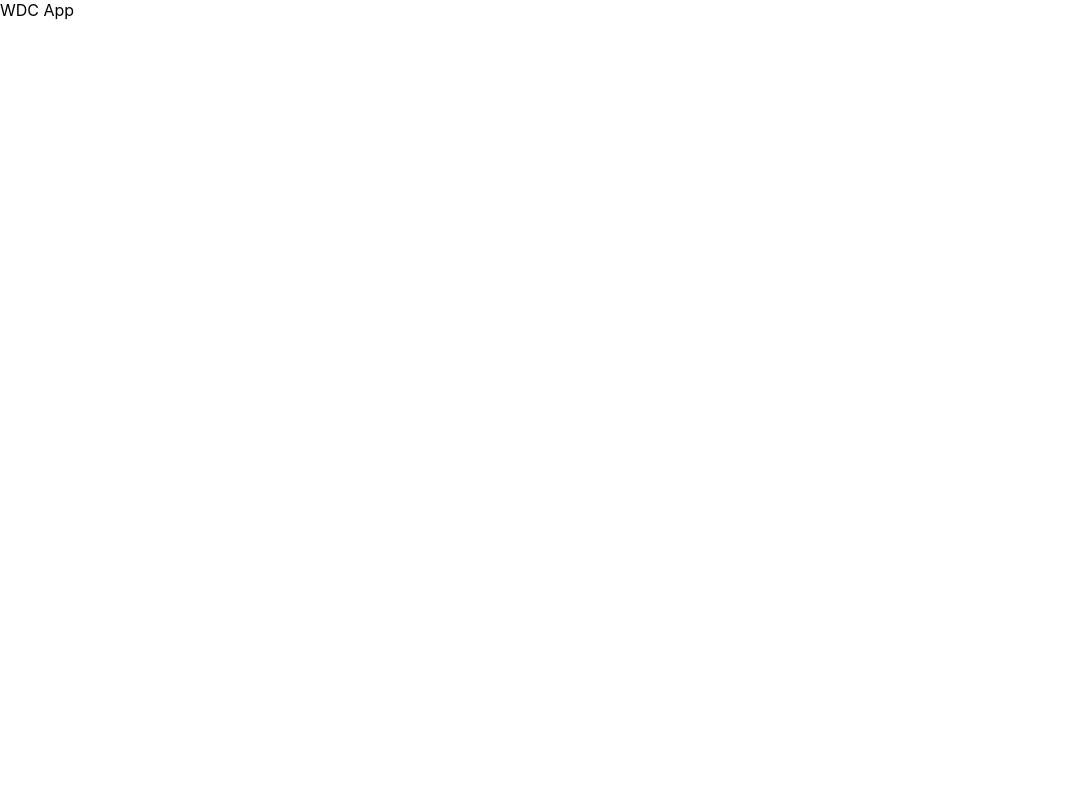
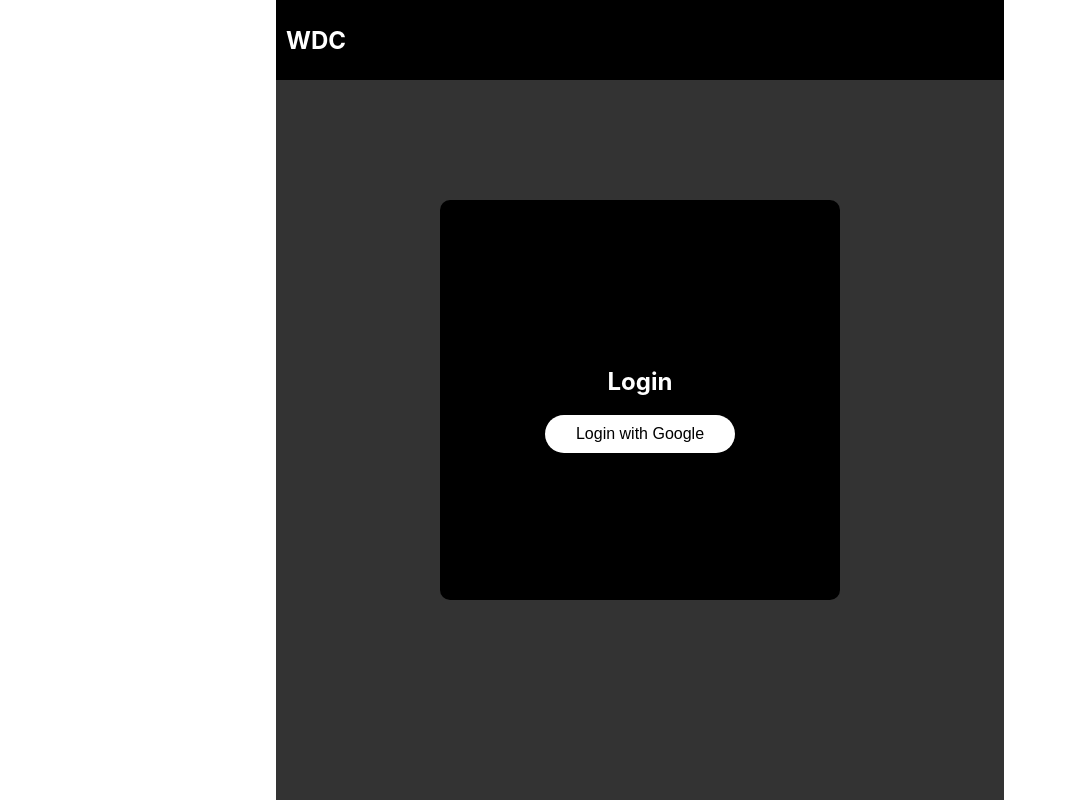
Before and after one commit to DwinaTech/wdc-app, a React (Create React App) app: page / in a window 1280 px wide. Shown: the whole page, without its empty margins (0-1066 px from the left). Built offline with nearby package versions, Linux system fonts and the light colour scheme; no server answers.

Commit message:
Import Login, Logout and ChatRoom component into App & add css style

```diff
--- a/src/App.js
+++ b/src/App.js
@@ -1,3 +1,23 @@
-const App = () => <div>WDC App</div>;
+import { auth } from "./config";
+import Login from "./components/Login";
+import Logout from "./components/Logout";
+import ChatRoom from "./components/ChatRoom";
+import "./app.css";
+
+import { useAuthState } from "react-firebase-hooks/auth";
+
+const App = () => {
+  const [user] = useAuthState(auth);
+  return (
+    <div className="app">
+      <nav>
+        <h1>WDC</h1>
+        <Logout />
+      </nav>
+
+      <div className="content">{user ? <ChatRoom /> : <Login />}</div>
+    </div>
+  );
+};
 
 export default App;
--- /dev/null
+++ b/src/app.css
@@ -0,0 +1,155 @@
+.app {
+  max-width: 728px;
+  margin: 0 auto;
+  background-color: #333333;
+}
+
+nav {
+  top: 0;
+  z-index: 5;
+  height: 10vh;
+  width: 100%;
+  display: flex;
+  padding: 10px;
+  color: white;
+  position: fixed;
+  max-width: 728px;
+  min-height: 50px;
+  align-items: center;
+  box-sizing: border-box;
+  background-color: #000000;
+  justify-content: space-between;
+}
+
+.app .content {
+  display: flex;
+  min-height: 100vh;
+  flex-direction: column;
+  justify-content: center;
+}
+
+.messages {
+  height: 80vh;
+  padding: 10px;
+  display: flex;
+  overflow-y: scroll;
+  margin: 10vh 0 10vh;
+  flex-direction: column;
+}
+
+form {
+  bottom: 0;
+  width: 100%;
+  height: 10vh;
+  display: flex;
+  position: fixed;
+  max-width: 728px;
+  font-size: 1.5rem;
+  background-color: rgb(24, 23, 23);
+}
+
+form button {
+  width: 20%;
+  color: #000000;
+  background-color: #eeeeee;
+}
+
+textarea {
+  width: 100%;
+  border: none;
+  outline: none;
+  color: white;
+  padding: 0 10px;
+  line-height: 1.5;
+  font-size: 1.5rem;
+  background: #000000;
+}
+
+button {
+  border: none;
+  outline: none;
+  cursor: pointer;
+  font-size: 16px;
+  color: #ffffff;
+  max-width: 110px;
+  text-align: center;
+  text-decoration: none;
+  display: inline-block;
+  background-color: #333333;
+}
+
+button:disabled {
+  opacity: 0.5;
+  cursor: not-allowed;
+}
+
+ul,
+li {
+  text-align: left;
+  list-style: none;
+}
+
+p {
+  color: white;
+  max-width: 500px;
+  line-height: 24px;
+  padding: 10px 20px;
+  text-align: center;
+  position: relative;
+  border-radius: 25px;
+  margin-bottom: 12px;
+}
+
+.message {
+  display: flex;
+  align-items: center;
+}
+
+.sent {
+  flex-direction: row-reverse;
+}
+
+.sent p {
+  color: white;
+  align-self: flex-end;
+  background: #0b93f6;
+}
+.received p {
+  background: #e5e5ea;
+  color: black;
+}
+
+img {
+  width: 40px;
+  height: 40px;
+  margin: 2px 5px;
+  border-radius: 50%;
+}
+
+/* =================== Login ===================== */
+.login {
+  width: 400px;
+  height: 400px;
+  display: flex;
+  margin: 0 auto;
+  color: #ffffff;
+  align-items: center;
+  border-radius: 10px;
+  flex-direction: column;
+  justify-content: center;
+  background-color: #000000;
+}
+
+.login button {
+  background-color: #ffffff;
+  color: #000000;
+  min-width: 190px;
+  padding: 10px 0;
+  border-radius: 99px;
+}
+/* =================== Logout ===================== */
+.logout {
+  font-size: 20px;
+  padding: 10px 15px;
+  border-radius: 99px;
+}
```
